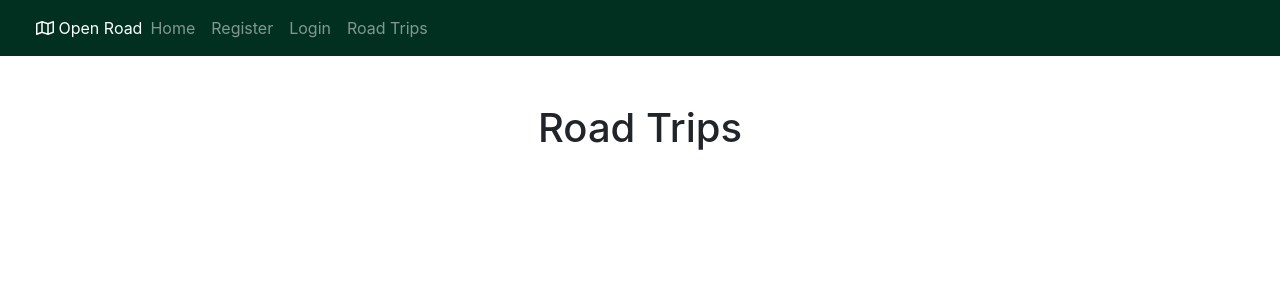
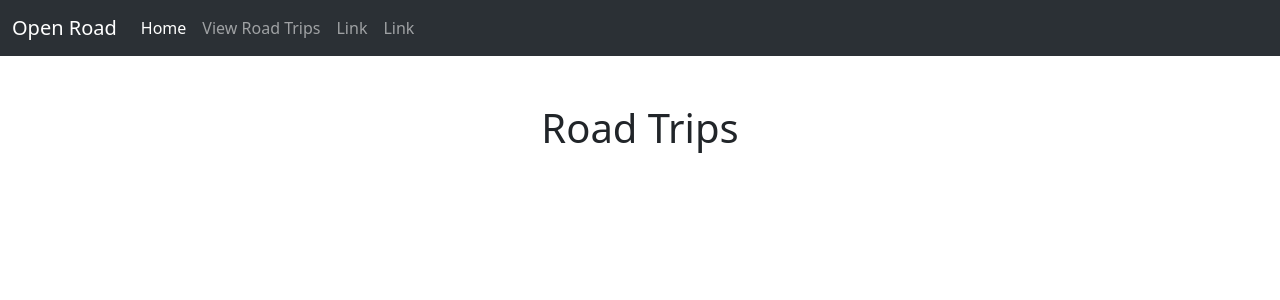
Before and after one commit to Megwana/open_road, a Django app: page /roadtrips/ in a window 1280 px wide. Shown: the top 300 px of the page. Run offline with Django 3.2, Linux system fonts and the light colour scheme; data that the repository does not hold is empty; some libraries are stand-ins or nearby versions.

Commit message:
Fix: Bootstrap fell into errors. Changes have been made and testing now successful

```diff
--- a/openroad/settings.py
+++ b/openroad/settings.py
@@ -39,6 +39,7 @@ INSTALLED_APPS = [
     'cloudinary_storage',
     'django.contrib.staticfiles',
     'cloudinary',
+    'bootstrap5',
     'django_summernote',
     'crispy_forms',
     'website',
@@ -59,7 +60,7 @@ MESSAGE_TAGS = {
     messages.ERROR: 'alert-danger',
 }
 
-CRISPY_TEMPLATES = 'bootstrap4'
+CRISPY_TEMPLATES = 'bootstrap5'
 
 MIDDLEWARE = [
     'django.middleware.security.SecurityMiddleware',
--- /dev/null
+++ b/package.json
@@ -0,0 +1,5 @@
+{
+  "dependencies": {
+    "bootstrap": "^5.3.0-alpha3"
+  }
+}
--- a/templates/base.html
+++ b/templates/base.html
@@ -7,7 +7,7 @@
     <meta http-equiv="X-UA-Compatible" content="IE=edge">
     <meta name="viewport" content="width=device-width, initial-scale=1.0, shrink-to-fit=no">
     <!--Bootstrap link-->
-    <link rel="stylesheet" href="https://cdn.jsdelivr.net/npm/bootstrap@4.0.0/dist/css/bootstrap.min.css" integrity="sha384-Gn5384xqQ1aoWXA+058RXPxPg6fy4IWvTNh0E263XmFcJlSAwiGgFAW/dAiS6JXm" crossorigin="anonymous">
+    <link href="https://cdn.jsdelivr.net/npm/bootstrap@5.3.0-alpha3/dist/css/bootstrap.min.css" rel="stylesheet" integrity="sha384-KK94CHFLLe+nY2dmCWGMq91rCGa5gtU4mk92HdvYe+M/SXH301p5ILy+dN9+nJOZ" crossorigin="anonymous">
     <!--CSS stylesheet-->
     <link rel="stylesheet" href="/static/css/style.css">
     <!--favicon icons-->
@@ -18,7 +18,46 @@
   </title>
 </head>
 <body>
-    <nav class="navbar navbar-expand-lg navbar-dark" style="background-color: #023020;">
+  <nav class="navbar navbar-expand-lg bg-body-tertiary navbar bg-dark" data-bs-theme="dark">
+    <div class="container-fluid">
+      <a class="navbar-brand" href="#">Open Road</a>
+      <button class="navbar-toggler" type="button" data-bs-toggle="collapse" data-bs-target="#navbarSupportedContent" aria-controls="navbarSupportedContent" aria-expanded="false" aria-label="Toggle navigation">
+        <span class="navbar-toggler-icon"></span>
+      </button>
+      <div class="collapse navbar-collapse" id="navbarSupportedContent">
+        <ul class="navbar-nav me-auto mb-2 mb-lg-0">
+          {% if user.is_authenticated %}
+          <li class="nav-item">
+            <a class="nav-link active" aria-current="page" href="{% url 'home' %}">Home</a>
+          </li>
+          <li class="nav-item">
+            <a class="nav-link" href="{% url 'roadtrips' %}">View Road Trips</a>
+          </li>
+          <li class="nav-item">
+            <a class="nav-link" href="{% url 'post_create' %}">Create Post</a>
+          </li>
+          <li class="nav-item">
+            <a class="nav-link" href="{% url 'account_logout' %}">Logout</a>
+          </li>
+          {% else %}
+          <li class="nav-item">
+            <a class="nav-link active" aria-current="page" href="{% url 'home' %}">Home</a>
+          </li>
+          <li class="nav-item">
+            <a class="nav-link" href="{% url 'roadtrips' %}">View Road Trips</a>
+          </li>
+          <li class="nav-item">
+            <a class="nav-link" href="{% url 'account_signup' %}">Link</a>
+          </li>
+          <li class="nav-item">
+            <a class="nav-link" href="{% url 'account_login' %}">Link</a>
+          </li>
+          {% endif %}
+        </ul>
+      </div>
+    </div>
+  </nav>
+    <!-- <nav class="navbar navbar-expand-lg navbar-dark" style="background-color: #023020;">
         <div class="logo">
           <a href="{% url 'home' %}">
             <span><i class="fa-regular fa-map"></i> Open Road</span>
@@ -46,8 +85,8 @@
                 {% endif %}
             </div>
         </div>
-    </nav>
-          <div class="text-center">
+    </nav> -->
+         <div class="text-center">
               {% for message in messages %}
               <div class="alert {{ message.tags }} alert-dismissible fade show" id="msg" role="alert">
                   {{ message | safe }}
@@ -59,9 +98,12 @@
 
     {% endblock %}
     <!--Bootstrap scripts-->
-    <script src="https://cdn.jsdelivr.net/npm/popper.js@1.12.9/dist/umd/popper.min.js" integrity="sha384-ApNbgh9B+Y1QKtv3Rn7W3mgPxhU9K/ScQsAP7hUibX39j7fakFPskvXusvfa0b4Q" crossorigin="anonymous"></script>
+    <script src="https://cdn.jsdelivr.net/npm/@popperjs/core@2.11.7/dist/umd/popper.min.js" integrity="sha384-zYPOMqeu1DAVkHiLqWBUTcbYfZ8osu1Nd6Z89ify25QV9guujx43ITvfi12/QExE" crossorigin="anonymous"></script>
+    <script src="https://cdn.jsdelivr.net/npm/bootstrap@5.3.0-alpha3/dist/js/bootstrap.min.js" integrity="sha384-Y4oOpwW3duJdCWv5ly8SCFYWqFDsfob/3GkgExXKV4idmbt98QcxXYs9UoXAB7BZ" crossorigin="anonymous"></script>
+    <!-- <script src="https://cdn.jsdelivr.net/npm/bootstrap@5.3.0-alpha3/dist/js/bootstrap.bundle.min.js" integrity="sha384-ENjdO4Dr2bkBIFxQpeoTz1HIcje39Wm4jDKdf19U8gI4ddQ3GYNS7NTKfAdVQSZe" crossorigin="anonymous"></script> -->
+    <!-- <script src="https://cdn.jsdelivr.net/npm/popper.js@1.12.9/dist/umd/popper.min.js" integrity="sha384-ApNbgh9B+Y1QKtv3Rn7W3mgPxhU9K/ScQsAP7hUibX39j7fakFPskvXusvfa0b4Q" crossorigin="anonymous"></script>
     <script src="https://code.jquery.com/jquery-3.2.1.slim.min.js" integrity="sha384-KJ3o2DKtIkvYIK3UENzmM7KCkRr/rE9/Qpg6aAZGJwFDMVNA/GpGFF93hXpG5KkN" crossorigin="anonymous"></script>
-    <script src="https://cdn.jsdelivr.net/npm/bootstrap@4.0.0/dist/js/bootstrap.min.js" integrity="sha384-JZR6Spejh4U02d8jOt6vLEHfe/JQGiRRSQQxSfFWpi1MquVdAyjUar5+76PVCmYl" crossorigin="anonymous"></script>
+    <script src="https://cdn.jsdelivr.net/npm/bootstrap@4.0.0/dist/js/bootstrap.min.js" integrity="sha384-JZR6Spejh4U02d8jOt6vLEHfe/JQGiRRSQQxSfFWpi1MquVdAyjUar5+76PVCmYl" crossorigin="anonymous"></script> -->
       <!--JavaScript-->
       <!-- <script>
         setTimeout(function () {
@@ -69,9 +111,9 @@
             let alert = new bootstrap.Alert(messages);
             alert.close();
         }, 2000); -->
-      </script>
-      <script src="../static/index.js"></script>
-      <!-- <script
+      <!-- </script> -->
+      <!-- <script src="../static/index.js"></script>
+      <script
       src="https://cdnjs.cloudflare.com/ajax/libs/popper.js/1.12.9/umd/popper.min.js"
       integrity="sha384-ApNbgh9B+Y1QKtv3Rn7W3mgPxhU9K/ScQsAP7hUibX39j7fakFPskvXusvfa0b4Q"
       crossorigin="anonymous"
--- a/templates/roadtrips.html
+++ b/templates/roadtrips.html
@@ -52,7 +52,6 @@
         {% endif %}
         {% if page_obj.has_next %}
         <li><a href="?page={{ page_obj.next_page_number }}" class="page-link"> NEXT &raquo;</a></li>
-
         {% endif %}
     </ul>
 </nav>
```
Also changed, not shown: templates/comment_delete.html (deleted, +0 -16 lines), templates/index.html (+21 -11 lines), package-lock.json (added).
